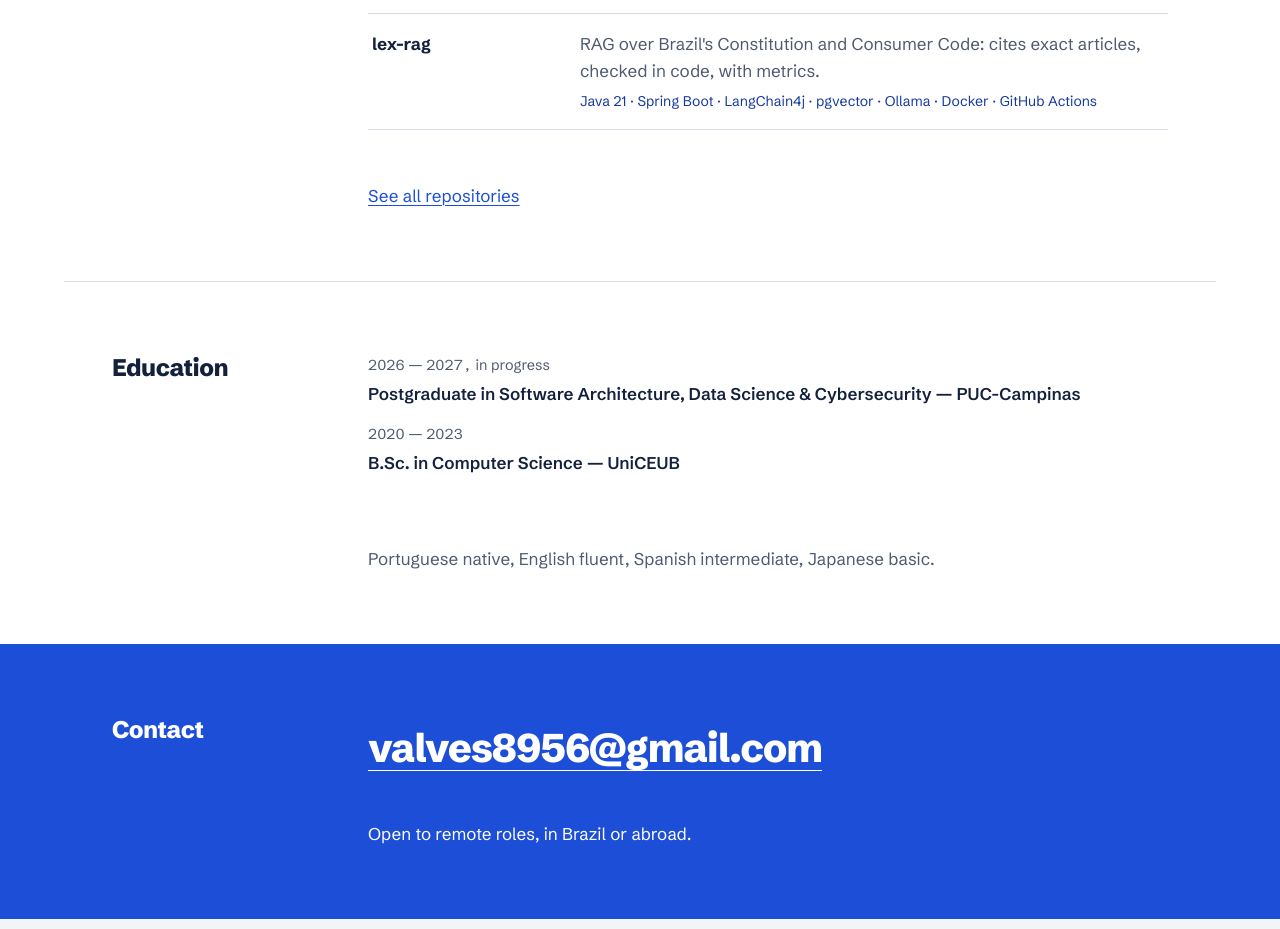
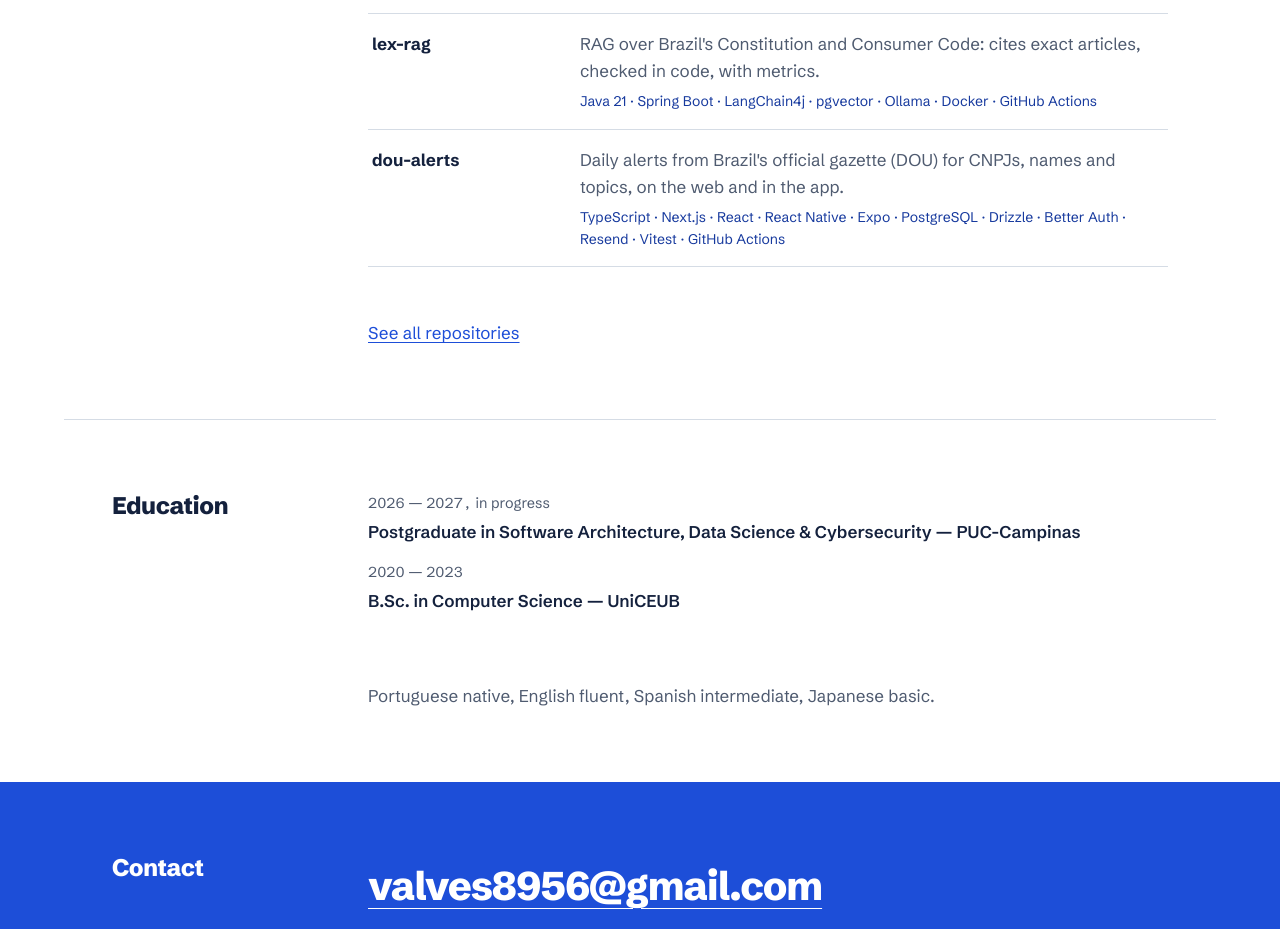
Before and after one commit to vinicius-carv/portfolio, a plain HTML site: page index.html in a window 1280 px wide. Shown: the part 3261-4190 px from the top of the page. Drawn offline with Linux system fonts and the light colour scheme.

Commit message:
feat: add dou-alerts to the Projects section
Generated with AI

Co-Authored-By: AI <ai@example.com>

```diff
--- a/index.html
+++ b/index.html
@@ -164,6 +164,7 @@
         <li><a href="https://github.com/vinicius-carv/liferay-claude-skills"><span class="r-name">liferay-claude-skills</span><span class="r-desc" data-i18n="proj.liferay-claude-skills.desc">Plugin do Claude Code para Liferay: setup verificado, configs e busca no código-fonte.</span><span class="r-lang">Node.js · Liferay DXP · OSGi · Claude Code · GitHub Actions</span></a></li>
         <li><a href="https://github.com/vinicius-carv/mcp-brasil"><span class="r-name">mcp-brasil</span><span class="r-desc" data-i18n="proj.mcp-brasil.desc">Servidor MCP com dados públicos do Brasil: CNPJ, CEP, IBGE e busca no Diário Oficial da União.</span><span class="r-lang">TypeScript · Node.js · MCP SDK · Zod · Vitest · npm · GitHub Actions</span></a></li>
         <li><a href="https://github.com/vinicius-carv/lex-rag"><span class="r-name">lex-rag</span><span class="r-desc" data-i18n="proj.lex-rag.desc">RAG sobre a Constituição e o CDC: cita os artigos exatos, conferidos em código, com métricas.</span><span class="r-lang">Java 21 · Spring Boot · LangChain4j · pgvector · Ollama · Docker · GitHub Actions</span></a></li>
+        <li><a href="https://github.com/vinicius-carv/dou-alerts"><span class="r-name">dou-alerts</span><span class="r-desc" data-i18n="proj.dou-alerts.desc">Alertas diários do Diário Oficial da União para CNPJs, nomes e temas, na web e no app.</span><span class="r-lang">TypeScript · Next.js · React · React Native · Expo · PostgreSQL · Drizzle · Better Auth · Resend · Vitest · GitHub Actions</span></a></li>
       </ul>
       <p class="more"><a href="https://github.com/vinicius-carv?tab=repositories" data-i18n="repo.all">Ver todos os repositórios</a></p>
     </section>
--- a/main.js
+++ b/main.js
@@ -60,6 +60,7 @@ const EN = {
   "proj.liferay-claude-skills.desc": "Claude Code plugin for Liferay: verified setup, config checks and source lookup.",
   "proj.mcp-brasil.desc": "MCP server for Brazilian public data: CNPJ, CEP, IBGE and Diário Oficial da União search.",
   "proj.lex-rag.desc": "RAG over Brazil's Constitution and Consumer Code: cites exact articles, checked in code, with metrics.",
+  "proj.dou-alerts.desc": "Daily alerts from Brazil's official gazette (DOU) for CNPJs, names and topics, on the web and in the app.",
   "repo.all": "See all repositories",
   "h.edu": "Education",
   "edu.1.when": "2026 — 2027, in progress",
```
